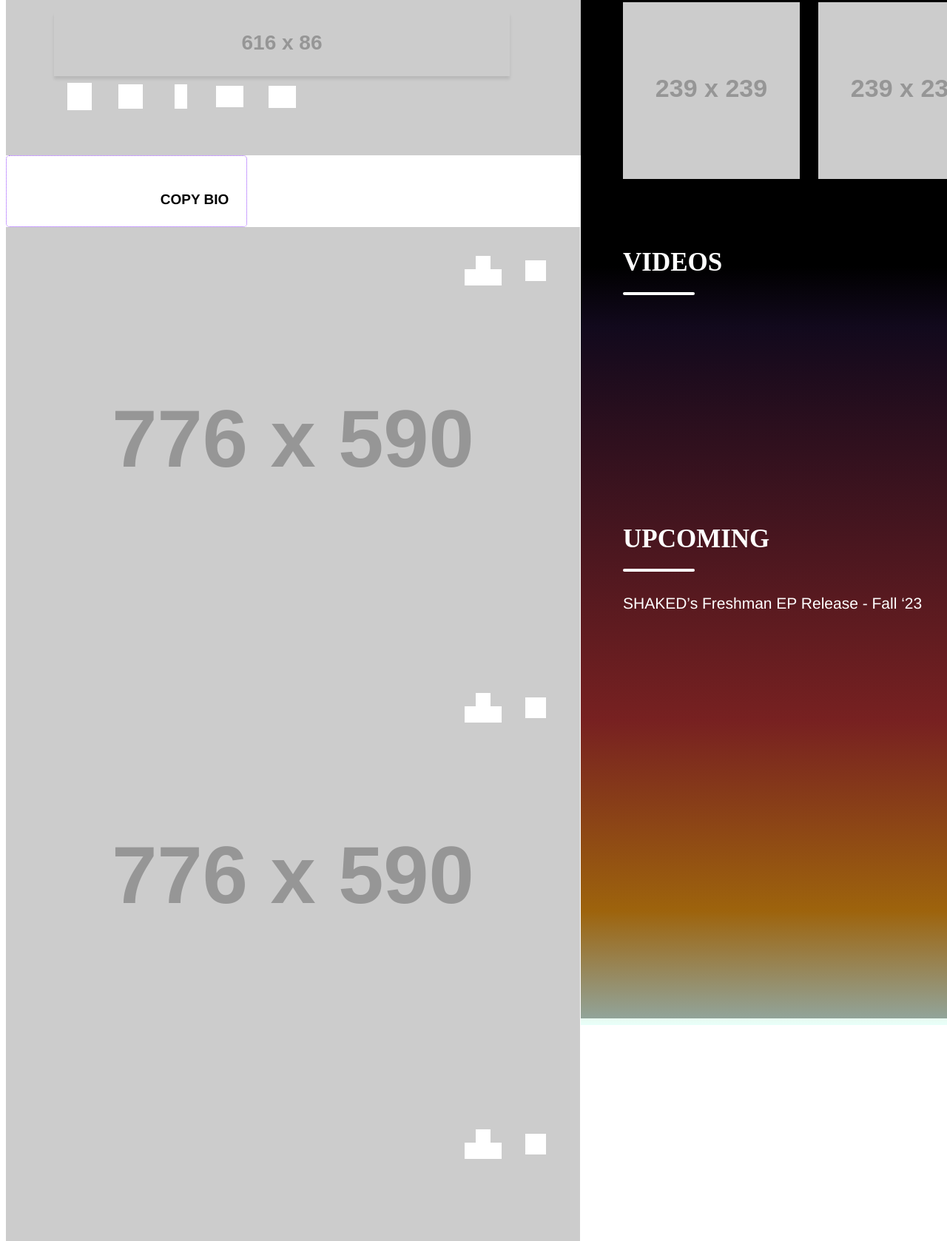
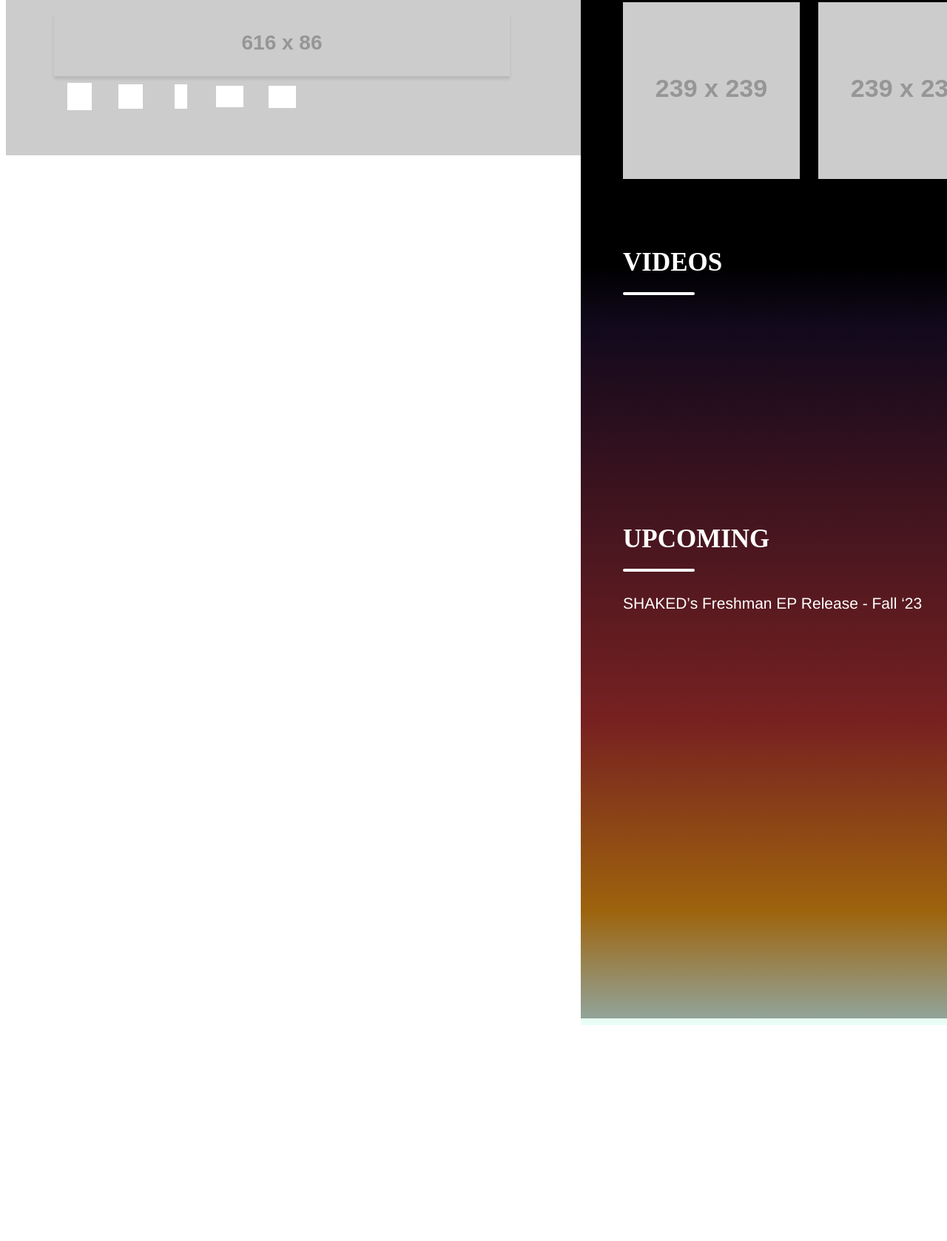
Before and after one commit to shaked-levy/site, a plain HTML site: page index.html in a window 1280 px wide. Shown: the part 822-2500 px from the top of the page at 74% size. After the commit the page ends 2208 px from the top, so only its background shows below. Drawn offline with Linux system fonts and the light colour scheme; placeholder pictures from the web are drawn by us.

Commit message:
Update index.html

```diff
--- a/index.html
+++ b/index.html
@@ -43,51 +43,3 @@
     </div>
   </div>
 </div>
-<div class="CopyBioButtonFullComponent" style="width: 324px; height: 95px; position: relative; border-radius: 5px; overflow: hidden; border: 0.50px #9747FF dotted">
-  <div class="Property1Frame1" style="width: 122px; height: 55px; padding: 10px; left: 20px; top: 20px; position: absolute; border: 1px white solid; justify-content: center; align-items: center; gap: 10px; display: inline-flex">
-    <div class="CopyBio" style="color: white; font-size: 19px; font-family: Helvetica Neue; font-weight: 700; word-wrap: break-word">COPY BIO</div>
-  </div>
-  <div class="Property1Frame2" style="width: 122px; height: 55px; padding: 10px; left: 182px; top: 20px; position: absolute; background: white; border: 1px white solid; justify-content: center; align-items: center; gap: 10px; display: inline-flex">
-    <div class="CopyBio" style="color: black; font-size: 19px; font-family: Helvetica Neue; font-weight: 700; word-wrap: break-word">COPY BIO</div>
-  </div>
-</div>
-<div class="Image1LargeComponent" style="width: 776px; height: 590px; position: relative">
-  <img class="Image1Large" style="width: 776px; height: 590px; left: 0px; top: 0px; position: absolute" src="https://via.placeholder.com/776x590" />
-  <div class="BxDownload1" style="width: 60px; height: 60px; left: 615px; top: 29px; position: absolute">
-    <div class="Vector" style="width: 20px; height: 30px; left: 20px; top: 10px; position: absolute; background: white"></div>
-    <div class="Vector" style="width: 50px; height: 22.50px; left: 5px; top: 27.50px; position: absolute; background: white"></div>
-  </div>
-  <div class="BxX1" style="width: 60px; height: 60px; left: 686px; top: 29px; position: absolute">
-    <div class="Vector" style="width: 28.28px; height: 28.28px; left: 15.73px; top: 15.86px; position: absolute; background: white"></div>
-  </div>
-</div>
-<div class="Image2LargeComponent" style="width: 776px; height: 590px; position: relative">
-  <img class="Image2Large" style="width: 776px; height: 590px; left: 0px; top: 0px; position: absolute" src="https://via.placeholder.com/776x590" />
-  <div class="BxDownload1" style="width: 60px; height: 60px; left: 615px; top: 30px; position: absolute">
-    <div class="Vector" style="width: 20px; height: 30px; left: 20px; top: 10px; position: absolute; background: white"></div>
-    <div class="Vector" style="width: 50px; height: 22.50px; left: 5px; top: 27.50px; position: absolute; background: white"></div>
-  </div>
-  <div class="BxX1" style="width: 60px; height: 60px; left: 686px; top: 30px; position: absolute">
-    <div class="Vector" style="width: 28.28px; height: 28.28px; left: 15.73px; top: 15.86px; position: absolute; background: white"></div>
-  </div>
-</div>
-<div class="Image3LargeComponent" style="width: 776px; height: 590px; position: relative">
-  <img class="Image3Large" style="width: 776px; height: 590px; left: 0px; top: 0px; position: absolute" src="https://via.placeholder.com/776x590" />
-  <div class="BxDownload2" style="width: 60px; height: 60px; left: 615px; top: 30px; position: absolute">
-    <div class="Vector" style="width: 20px; height: 30px; left: 20px; top: 10px; position: absolute; background: white"></div>
-    <div class="Vector" style="width: 50px; height: 22.50px; left: 5px; top: 27.50px; position: absolute; background: white"></div>
-  </div>
-  <div class="BxX2" style="width: 60px; height: 60px; left: 686px; top: 30px; position: absolute">
-    <div class="Vector" style="width: 28.28px; height: 28.28px; left: 15.73px; top: 15.86px; position: absolute; background: white"></div>
-  </div>
-</div>
-<div class="Image4LargeComponent" style="width: 776px; height: 590px; position: relative">
-  <img class="Image4Large" style="width: 776px; height: 590px; left: 0px; top: 0px; position: absolute" src="https://via.placeholder.com/776x590" />
-  <div class="BxDownload2" style="width: 60px; height: 60px; left: 615px; top: 30px; position: absolute">
-    <div class="Vector" style="width: 20px; height: 30px; left: 20px; top: 10px; position: absolute; background: white"></div>
-    <div class="Vector" style="width: 50px; height: 22.50px; left: 5px; top: 27.50px; position: absolute; background: white"></div>
-  </div>
-  <div class="BxX2" style="width: 60px; height: 60px; left: 686px; top: 30px; position: absolute">
-    <div class="Vector" style="width: 28.28px; height: 28.28px; left: 15.73px; top: 15.86px; position: absolute; background: white"></div>
-  </div>
-</div>
```
